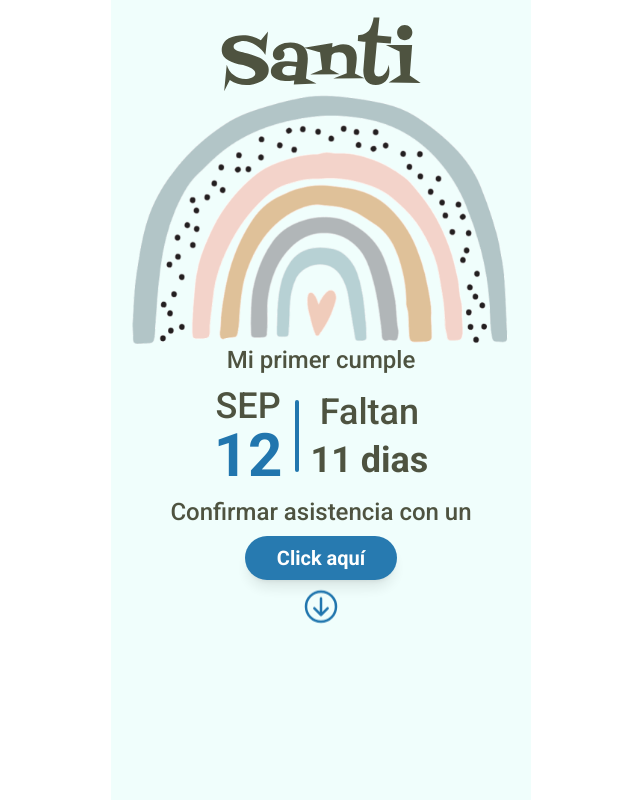
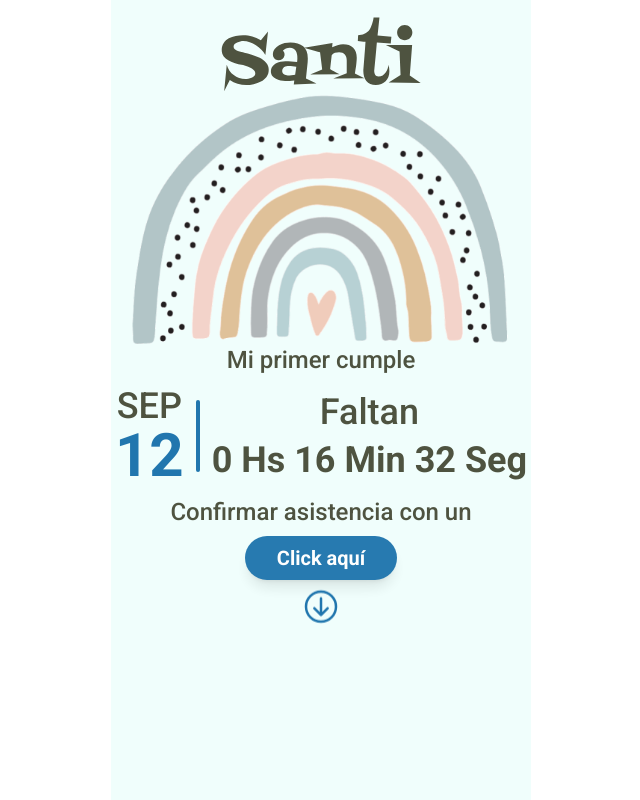
Before and after one commit to fabianeromano/invitation-santi, a Next.js app: page / in a window 1280 px wide. Shown: the top 800 px of the page, without its empty margins (319-959 px from the left). Built offline with nearby package versions, Linux system fonts and the light colour scheme; what tailwindcss-animated would draw is missing.

Commit message:
fix time

```diff
--- a/src/components/HeroParallax.jsx
+++ b/src/components/HeroParallax.jsx
@@ -10,7 +10,7 @@ import { useState, useEffect } from 'react';
 
 function HeroParallax() {
 
-    const eventDate = moment('2023-09-12'); // Fecha y hora del evento
+    const eventDate = moment('2023-09-12 18:00'); // Fecha y hora del evento
 
     const [remainingTime, setRemainingTime] = useState({
         days: 0
@@ -23,6 +23,9 @@ function HeroParallax() {
 
             setRemainingTime({
                 days: duration.days(),
+                hours: duration.hours(),
+                minutes: duration.minutes(),
+                seconds: duration.seconds(),
             });
 
         }, 1000);
@@ -49,7 +52,8 @@ function HeroParallax() {
                     <span className='w-1 rounded-full h-[60%] bg-[#2176AE]' />
                     <div className='flex flex-col items-center justify-between h-full py-4'>
                         <p className='text-4xl font-medium text-[#4E5340]'>Faltan</p>
-                        <p className="text-4xl font-bold text-[#4E5340]">{remainingTime?.days} dias</p>
+                        {/* <p className="text-4xl font-bold text-[#4E5340]">{remainingTime?.days} dias</p> */}
+                        <p className="text-4xl font-bold text-[#4E5340]">{remainingTime?.hours} Hs {remainingTime?.minutes} Min {remainingTime?.seconds} Seg</p>
                     </div>
                 </div>
             </div>
```
